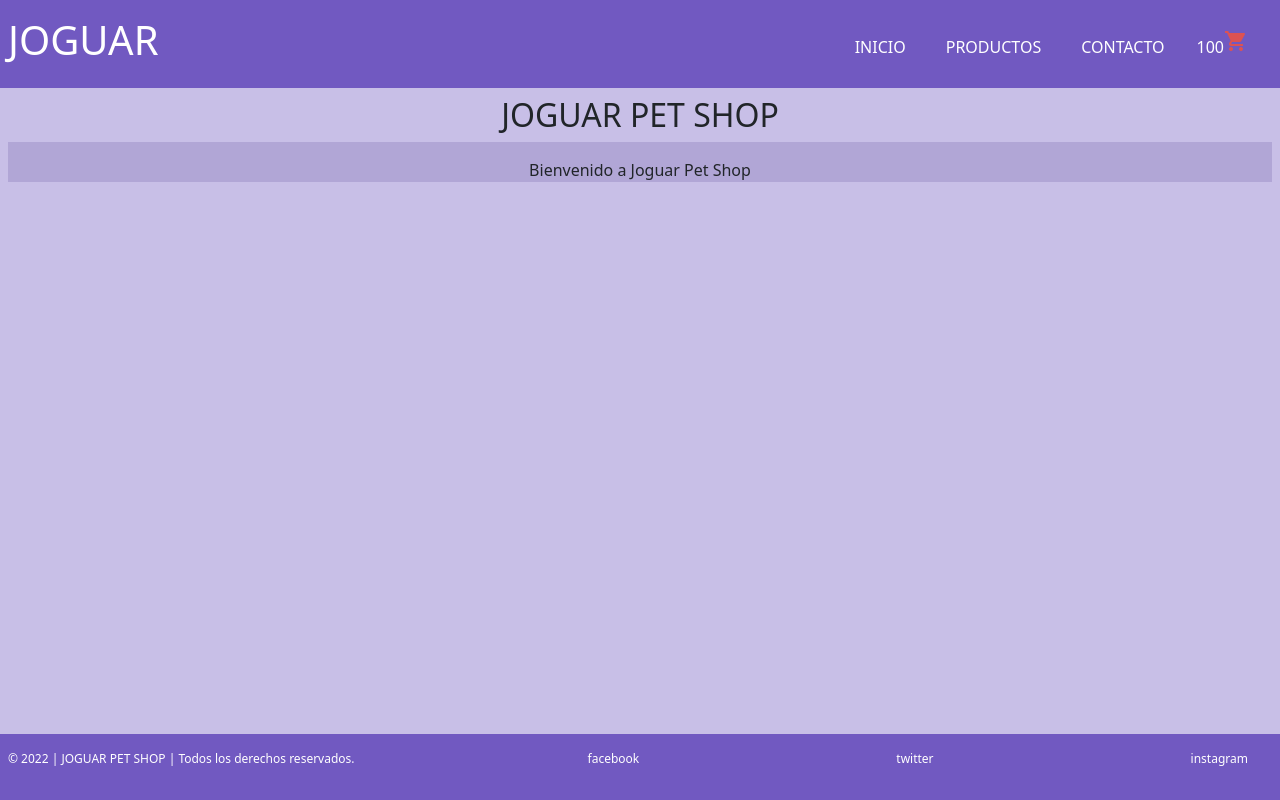
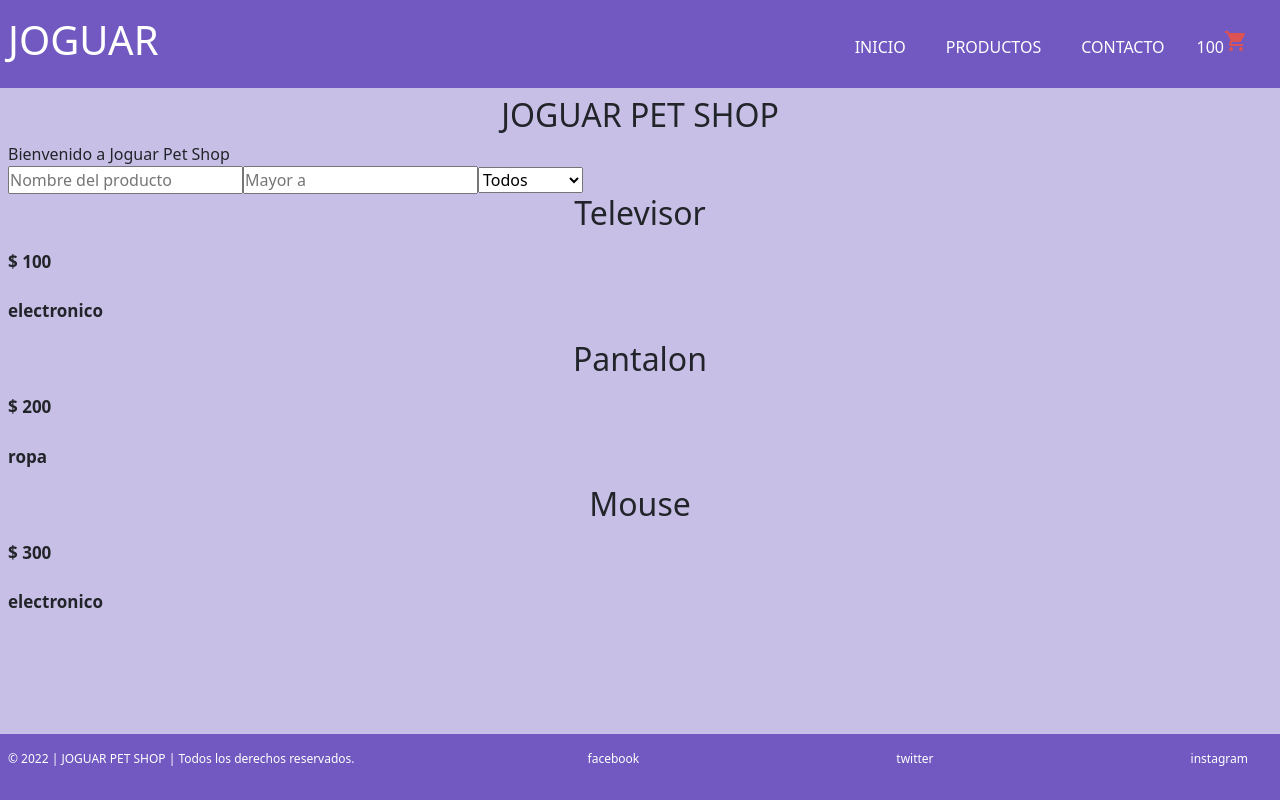
Before and after one commit to joguar27/miprimerapp, a React (Create React App) app: page / in a window 1280 px wide. Built offline with nearby package versions, Linux system fonts and the light colour scheme.

Commit message:
agregue set timeout y filtros

```diff
--- a/src/components/ItemListContainer.js
+++ b/src/components/ItemListContainer.js
@@ -3,41 +3,96 @@ import { useEffect, useState } from "react";
 const ItemListContainer = (props) => {
    const [cargo, setCargo] = useState(false);
    const [productos, setProductos] = useState([]);
+   const [productosFiltrados, setProductosFiltrados] = useState([productos])
 
    useEffect(() => {
         setTimeout(() => {
 
             const ejemploProductos = [
-                {id: 1, nombre: "Producto 1", precio: 100},
-                {id: 2, nombre: "Producto 2", precio: 200},
-                {id: 3, nombre: "Producto 3", precio: 300}
+                {id: 1, nombre: "Televisor", precio: 100, categoria: "electronico"},
+                {id: 2, nombre: "Pantalon", precio: 200, categoria: "ropa"},
+                {id: 3, nombre: "Mouse", precio: 300, categoria: "electronico"}
             ]
 
-            //const copiaProductos = [...productos]
-            //const copiaProductos = productos.slice()
-
-            // ejemploProductos.forEach((producto) => {
-            //     //productos.push(producto)
-            //     copia.push(producto)
-            // })
-
-            setCargo(true);
+            setCargo(true)
             setProductos(ejemploProductos)
-            //setProductos(copiaProductos)
+            setProductosFiltrados(ejemploProductos)
 
         }, 2000)
     }, [])
 
+    //const pf = [...productos]
+
+//   const handleChandgeName = (e) => {
+//         console.log(e.target.value)
+//         const copia = productos.filter(producto=>{
+
+//             return producto.nombre.toLowerCase().includes(e.target.value.toLowerCase())
+//         })
+//         setProductosFiltrados(copia)
+//     }
+
+//     const handleChangePrice = (e) => {
+//         console.log(e.target.value)
+//         const copia = productos.filter(productos=>{
+//             return productos.precio > Number(e.target.value)
+//         })
+//         setProductosFiltrados(copia)
+//     }
+
+//     const handleChangeCategory = (e) => {
+//         console.log(e.target.value)
+//         const copia = productos.filter(producto=>{
+
+//         })
+//         setProductosFiltrados(copia)
+//     }
+
+    const handleFilter = (e) => {
+        console.log(e.target.dataset.filter)
+        const copia = productos.filter(producto=>{
+            if(e.target.dataset.filter === "nombre" ){
+                return producto.nombre.toLowerCase().includes(e.target.value.toLowerCase())
+            }
+            if(e.target.dataset.filter === "precio" ){
+                return producto.precio > Number(e.target.value)
+            }
+            else{
+                return producto.categoria === e.target.value
+            }
+        })
+        setProductosFiltrados(copia)
+    }
+
+
 
   return (
-    <div>
-        {!cargo ? ("Cargando...") : ("Bienvenido a Joguar Pet Shop")}
-    </div>
+    <section>
+        {!cargo ? "Cargando..." : "Bienvenido a Joguar Pet Shop"}
+        <nav>
+            <input data-filter="nombre" onChange={handleFilter} type="text"placeholder="Nombre del producto" />
+            <input data-filter="precio" onChange={handleFilter} type="number"placeholder="Mayor a" />
+            <select data-filter="categoria" onChange={handleFilter}>
+                <option value="todos">Todos</option>
+                <option value="electronico">Electronico</option>
+                <option value="ropa">Ropa</option>
+            </select>
+        </nav>
+        {productosFiltrados.map(producto=>(
+            <article>
+                <h2>{producto.nombre}</h2>
+                <p>$ {producto.precio}</p>
+                <p>{producto.categoria}</p>
+            </article>
+            ))}
+    </section>
     );
 }
 
 export default ItemListContainer;
 
+
+//contador de carrito
 //asi se haria con js :
 // let contador = 0 | panel de contador con un numero
 // const p = document.querySelector("p") | llamar al p
```
